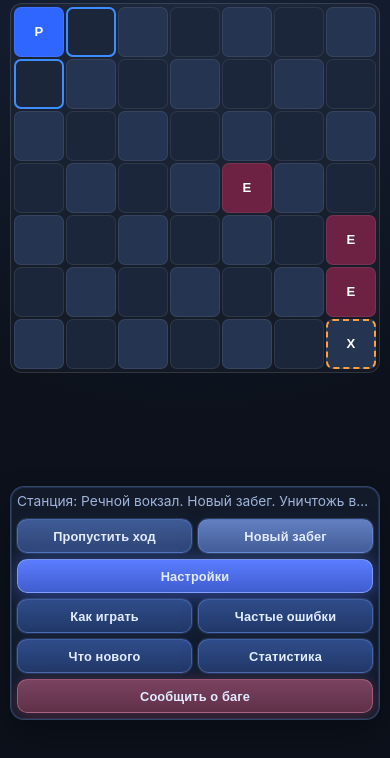
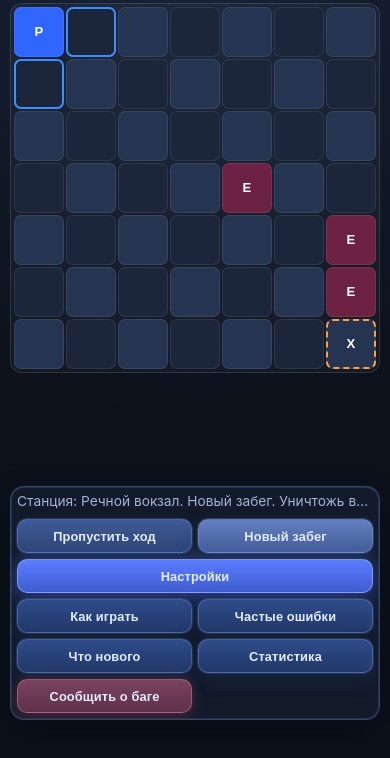
Before and after one commit to beaver20007/metro-relic-ios, a website: page web/index.html in a window 390 px wide. Both pictures are taken after a click on the button "Начать забег". Shown: the part 52-810 px from the top of the page. Drawn offline with Linux system fonts and the light colour scheme; no server answers.

Commit message:
Fix mobile web layout overflow

```diff
--- a/docs/styles.css
+++ b/docs/styles.css
@@ -520,6 +520,10 @@ label {
     border-radius: 10px;
     font-size: 0.8rem;
   }
+
+  #reportBugBtn {
+    grid-column: auto;
+  }
 }
 
 /* Мобильный браузер (не PWA): добавляем место под нижнюю панель браузера */
--- a/web/styles.css
+++ b/web/styles.css
@@ -520,6 +520,10 @@ label {
     border-radius: 10px;
     font-size: 0.8rem;
   }
+
+  #reportBugBtn {
+    grid-column: auto;
+  }
 }
 
 /* Мобильный браузер (не PWA): добавляем место под нижнюю панель браузера */
```
